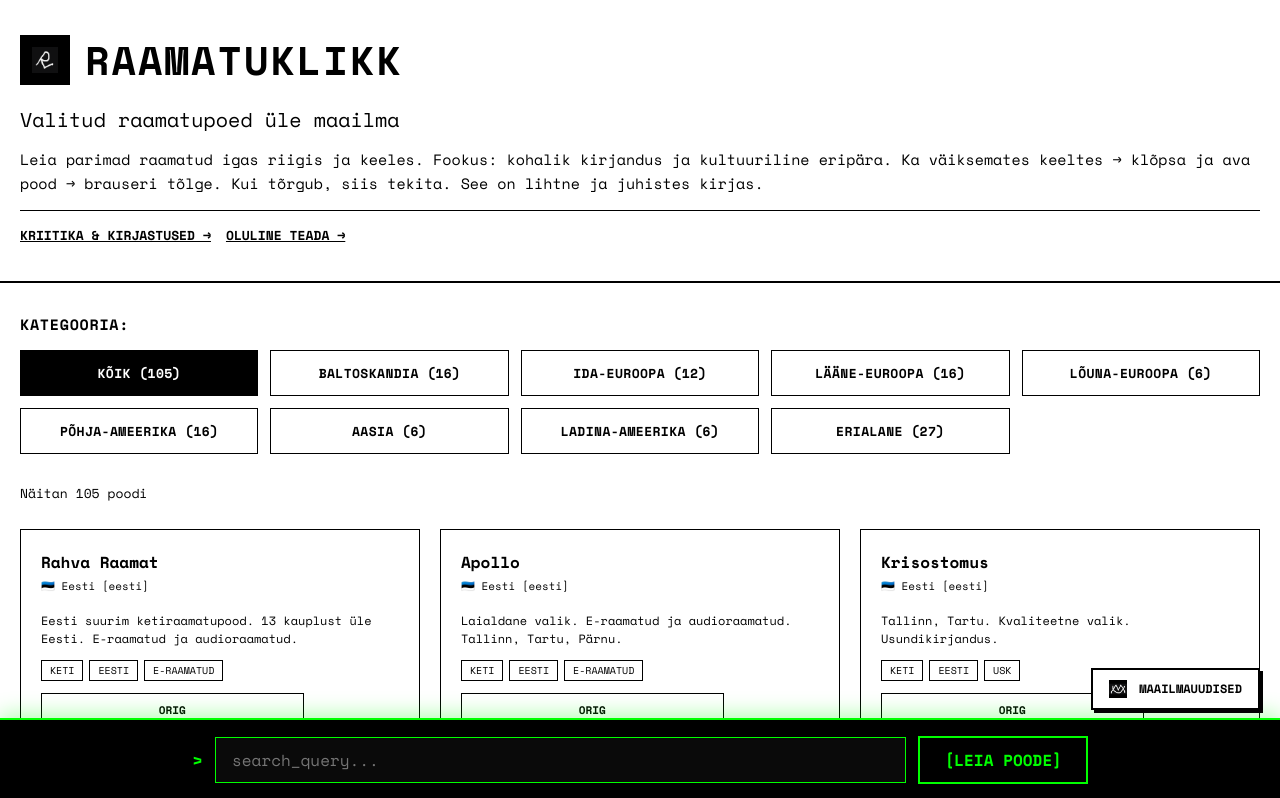
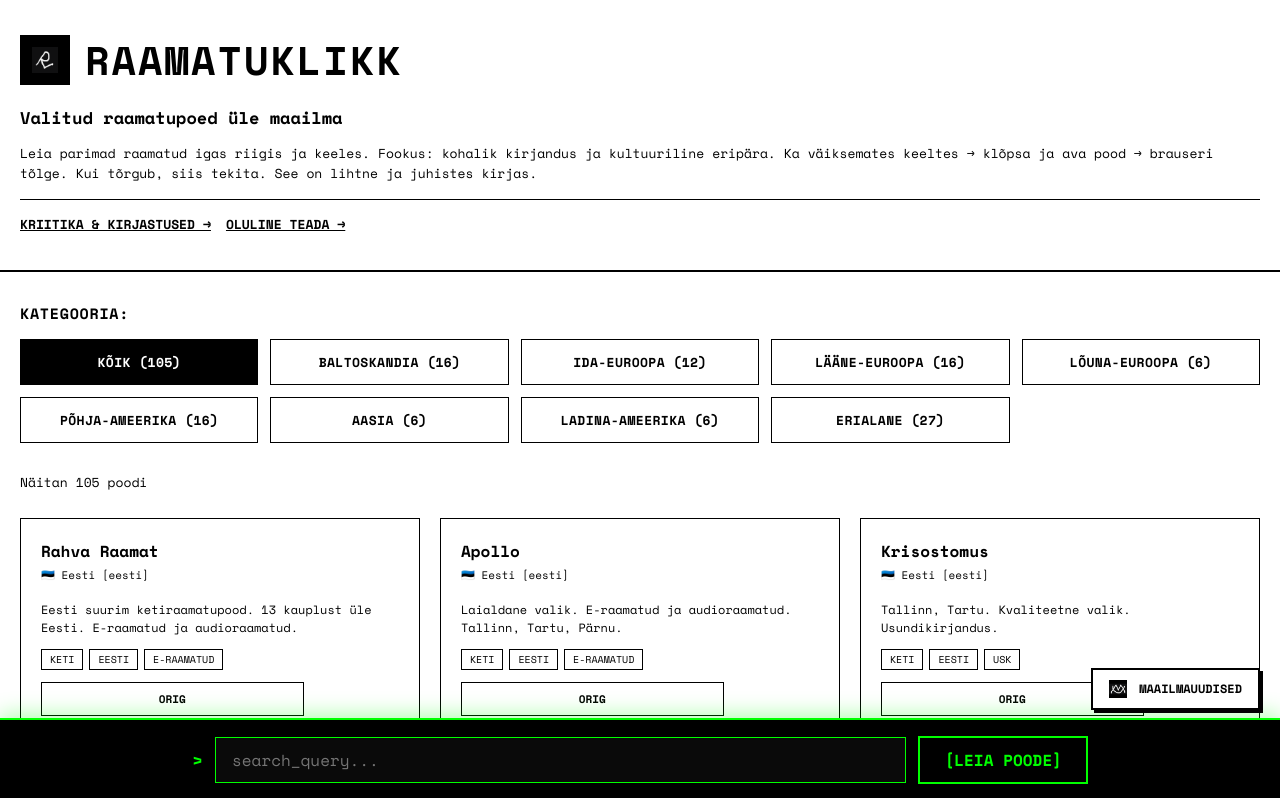
Before and after one commit to saarepera-toimetamised/raamatuklikk, a Next.js app: page / in a window 1280 px wide. Shown: the top 798 px of the page. Built offline with nearby package versions, Linux system fonts and the light colour scheme.

Commit message:
Add Open Graph image

```diff
--- a/app/layout.tsx
+++ b/app/layout.tsx
@@ -16,9 +16,9 @@
     siteName: 'Raamatuklikk',
     locale: 'et_EE',
     type: 'website',
-      images: [                                    // <-- LISA SEE
+    images: [
       {
-        url: 'https://raamatuklikk.ee/og-image.png',
+        url: 'https://raamatuklikk.ee/Raamatuklikk_logo.png',
         width: 1200,
         height: 630,
         alt: 'Raamatuklikk logo',
--- a/app/page.tsx
+++ b/app/page.tsx
@@ -52,11 +52,11 @@
             </h1>
           </div>
 
-          <div style={{ fontSize: '20px', marginBottom: '12px' }}>
+          <div style={{ fontSize: '17px', marginBottom: '12px', fontWeight: 700 }}>
             Valitud raamatupoed üle maailma
           </div>
 
-          <div style={{ fontSize: '15px', lineHeight: 1.6, paddingBottom: '15px' }}>
+          <div style={{ fontSize: '13px', lineHeight: 1.6, paddingBottom: '15px' }}>
             Leia parimad raamatud igas riigis ja keeles.
             Fookus: kohalik kirjandus ja kultuuriline eripära. Ka väiksemates keeltes
              → klõpsa ja ava pood → brauseri tõlge. Kui tõrgub, siis tekita. See on lihtne ja juhistes kirjas.
```
